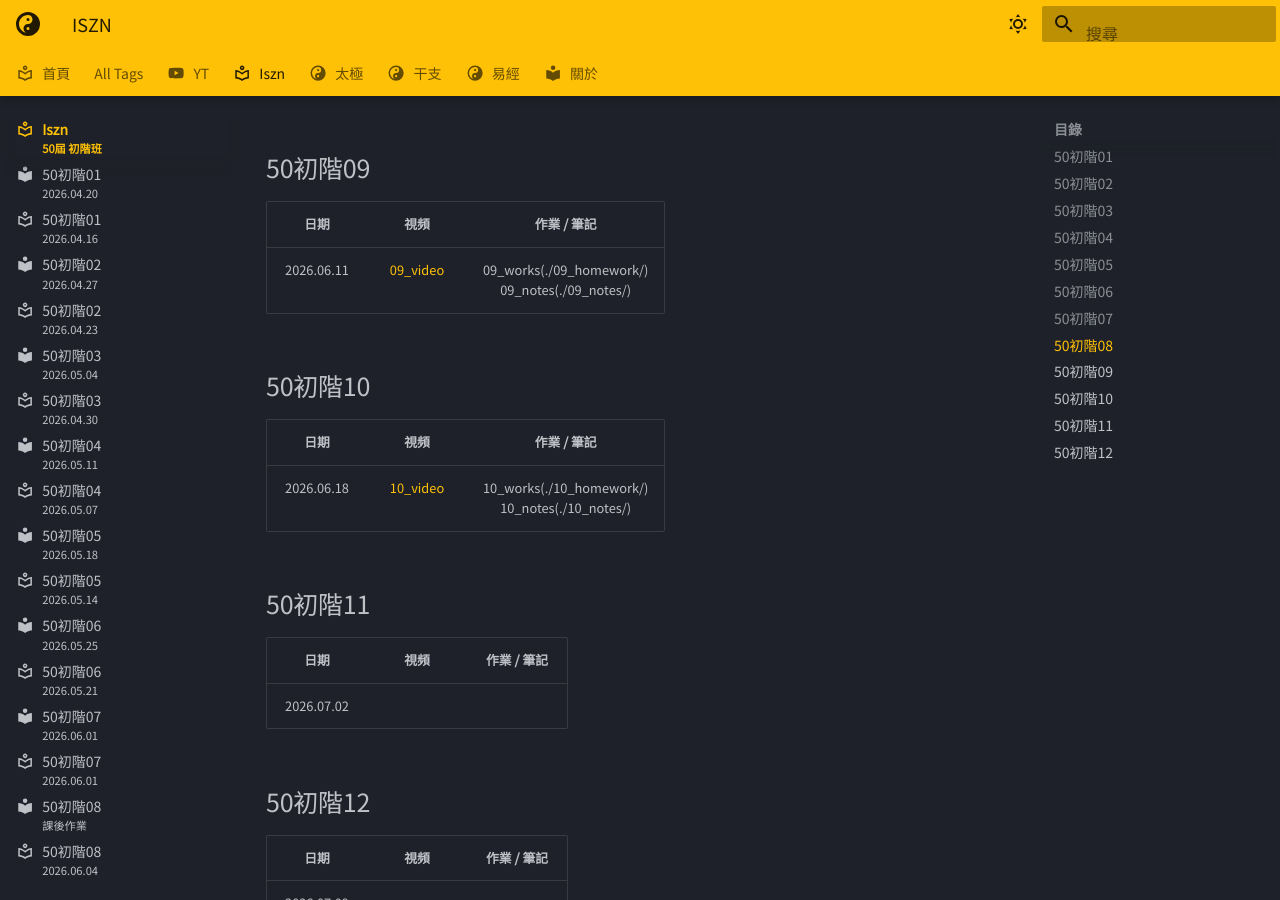
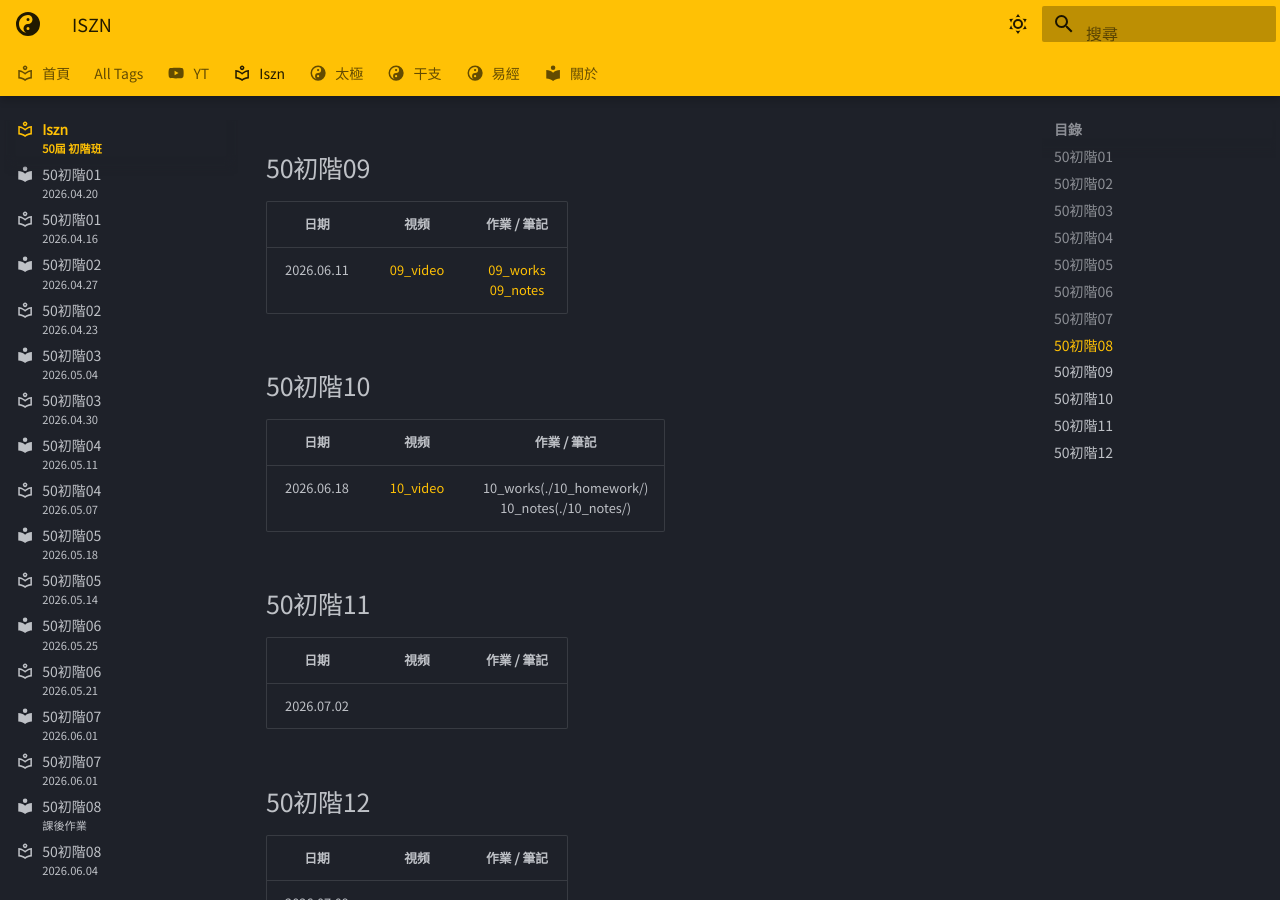
Before and after one commit to oolongyuan/oolongyuan.github.io, an MkDocs documentation site: the page built from docs/iszn/index.md, in a window 1280 px wide and 900 px high, scrolled down 2195 px. Built offline with MkDocs 1.6.1 and Material for MkDocs 9.7.7, drawn with Linux system fonts in a browser that asks for light colours; some web fonts are replaced; plug-ins that fetch from the network failed and are left out.

Commit message:
corrected links

```diff
--- a/docs/iszn/index.md
+++ b/docs/iszn/index.md
@@ -69,7 +69,7 @@ subtitle: 50屆 初階班
 
 | **日期** | **視頻** | **作業** / **筆記** |
 | :------: | :------: | :-----------------: |
-| 2026.06.11 | [09_video][v09]{target="_blank"} | 09_works(./09_homework/) </br> 09_notes(./09_notes/) |
+| 2026.06.11 | [09_video][v09]{target="_blank"} | [09_works](./09_homework/) </br> [09_notes](./09_notes/) |
 
 ## 50初階10
 
```
